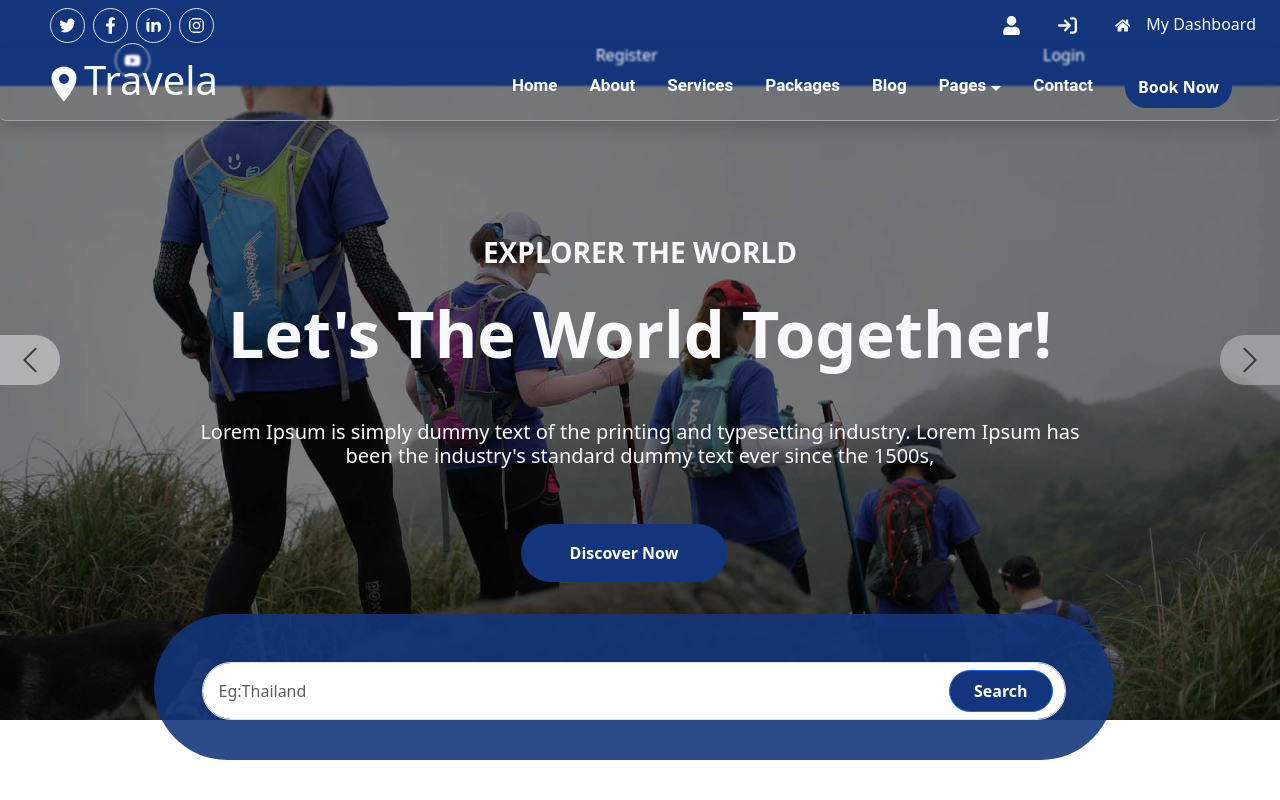
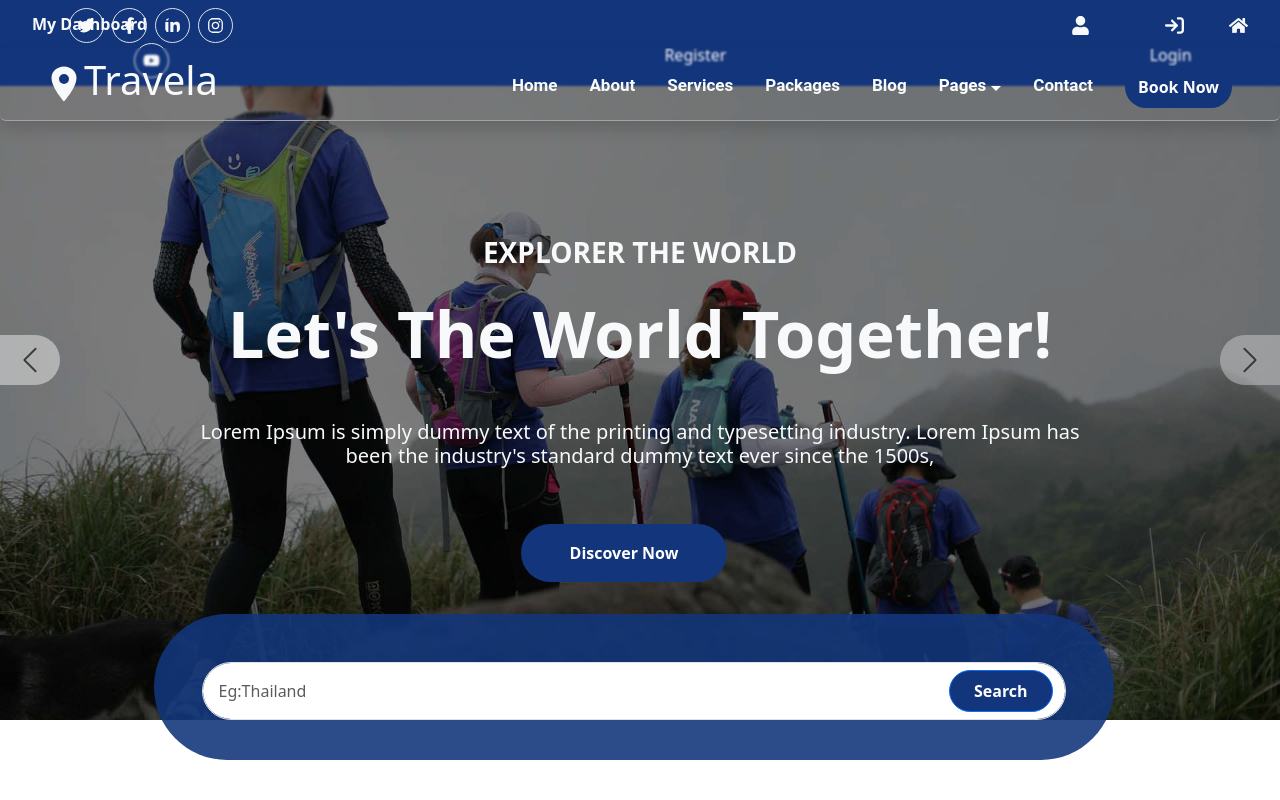
Before and after one commit to Ekata1233/Travela, a React (Vite) app: page / in a window 1280 px wide. Shown: the top 800 px of the page. Built offline with nearby package versions, Linux system fonts and the light colour scheme.

Commit message:
few changes in header

```diff
--- a/src/App.css
+++ b/src/App.css
@@ -15,7 +15,7 @@ html,body{
 }
 .blue.container-fluid{
   position: fixed;
-  z-index: 999;
+  z-index: 700;
 }
 .header-icon:hover{
   color: #13357B;
--- a/src/assets/components/Header.jsx
+++ b/src/assets/components/Header.jsx
@@ -97,20 +97,18 @@ function Header() {
           />
 
 <NavDropdown
-            id="nav-dropdown-dark-example"
   title="My Dashboard"
+  className="fw-bold py-1 ms-2"
   menuVariant="light"
-            className="py-1 ms-2" style={{zIndex:"300"}}
+  style={{ position: 'absolute', zIndex: 9999 }}
 >
   <NavDropdown.Item href="#action/3.1">My Profile</NavDropdown.Item>
   <NavDropdown.Item href="#action/3.2">Inbox</NavDropdown.Item>
   <NavDropdown.Item href="#action/3.3">Notification</NavDropdown.Item>
-
-            <NavDropdown.Item href="#action/3.4">
-              Account Settings
-            </NavDropdown.Item>
+  <NavDropdown.Item href="#action/3.4">Account Settings</NavDropdown.Item>
   <NavDropdown.Item href="#action/3.3">Log Out</NavDropdown.Item>
 </NavDropdown>
+
         </span>
       </div>
       {/* ------------------------------------------------------------------------ */}
@@ -118,7 +116,7 @@ function Header() {
       <div className="">
         <Navbar
           expand="lg"
-          className=" bg-transparent position-fixed w-100 z-index-10 mt-2 mt-sm-2 mt-md-2 mt-lg-5 border-bottom-custom shadow   bg-white rounded"
+          className=" bg-transparent position-fixed w-100  mt-2 mt-sm-2 mt-md-2 mt-lg-5 border-bottom-custom shadow   bg-white rounded"
           style={{ backdropFilter: "blur(1px)", py: "4" }}
         >
           <Container fluid>
```
Lines whose indentation alone changed are shown as unchanged.
